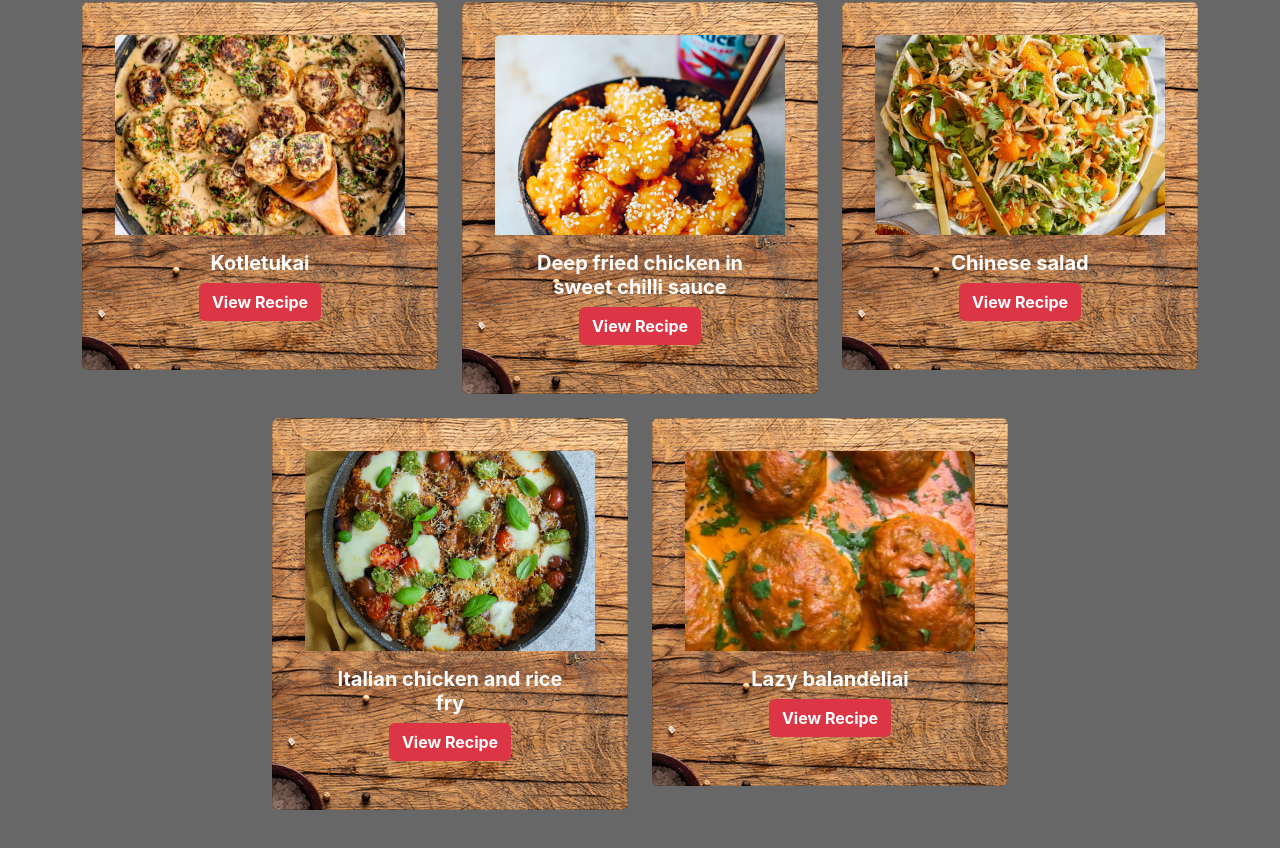
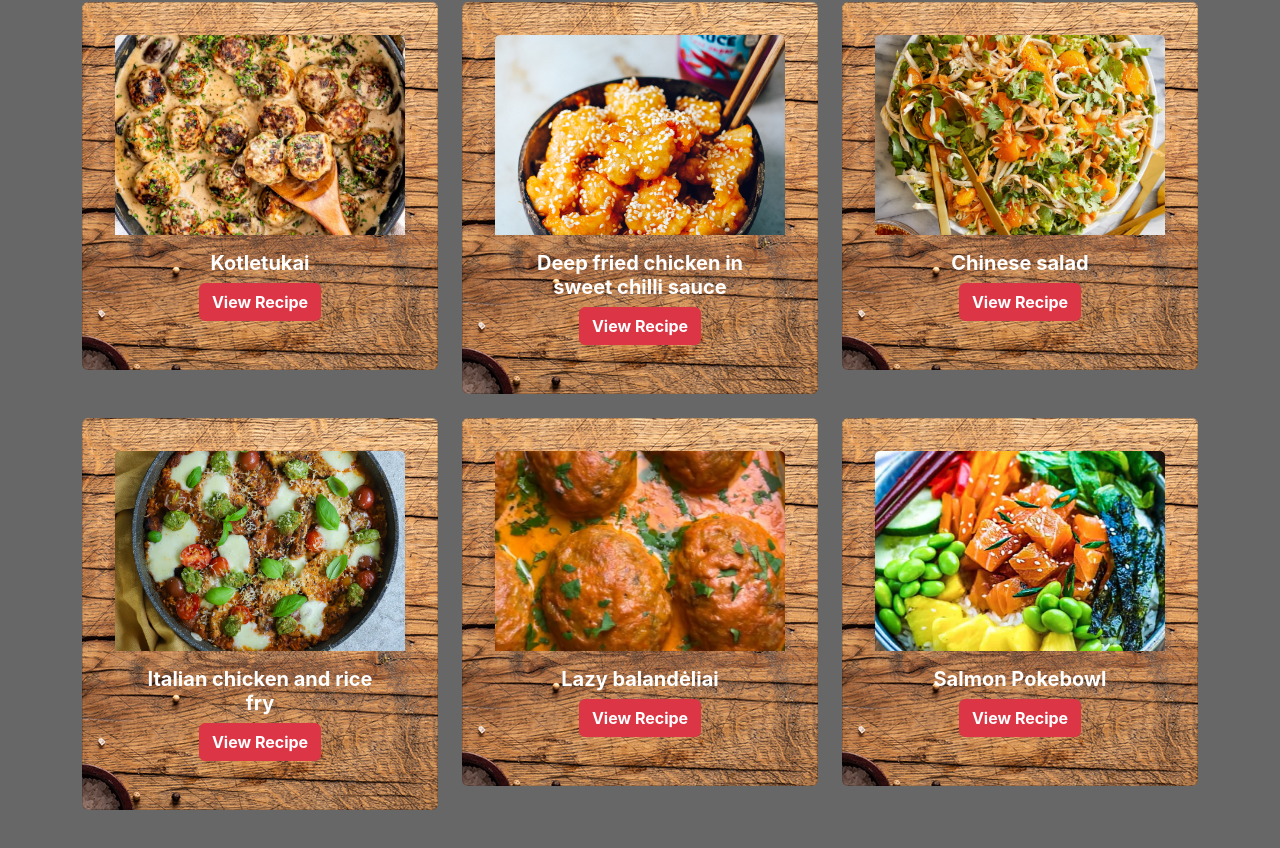
Before and after one commit to lukas-anci/recipe-app, a React (Vite) app: page / in a window 1280 px wide. Shown: the part 2084-2932 px from the top of the page. Built offline with nearby package versions, Linux system fonts and the light colour scheme.

Commit message:
pokebowl

```diff
--- a/src/recipeData.ts
+++ b/src/recipeData.ts
@@ -583,4 +583,28 @@ export const recipeData = [
       'Serve with mashed potatoes or rice and greenery.',
     ],
   },
+  {
+    id: '21',
+    name: 'Salmon Pokebowl',
+    category: 'Fish',
+    imageUrl: '/images/pokebowl.jpg',
+    ingredients: [
+      '1 cup of sushi rice',
+      'Handfull of wakame',
+      'Handfull of green peas',
+      'Half a cucumber',
+      '1 avocado',
+      'Surimi | Corn',
+      '200 g raw salmon',
+      '2 tbsp. soy sauce',
+      '1 tbsp. sesame oil',
+    ],
+    sauce: ['2 tbsp. mayonaise', '1 tsp. wasabi'],
+    instructions: [
+      'Boil rice and let it cool off. Meanwhile cut all the ingredients',
+      'Place the rice into a bowl. Add all the ingredients on top of rice',
+      'In a separate bowl mix wasabi with mayonaise, add it to the bowl',
+      'Serve with soy sauce, sesame oil and sesame seeds',
+    ],
+  },
 ];
```
Also changed, not shown: public/images/pokebowl.jpg (added).
